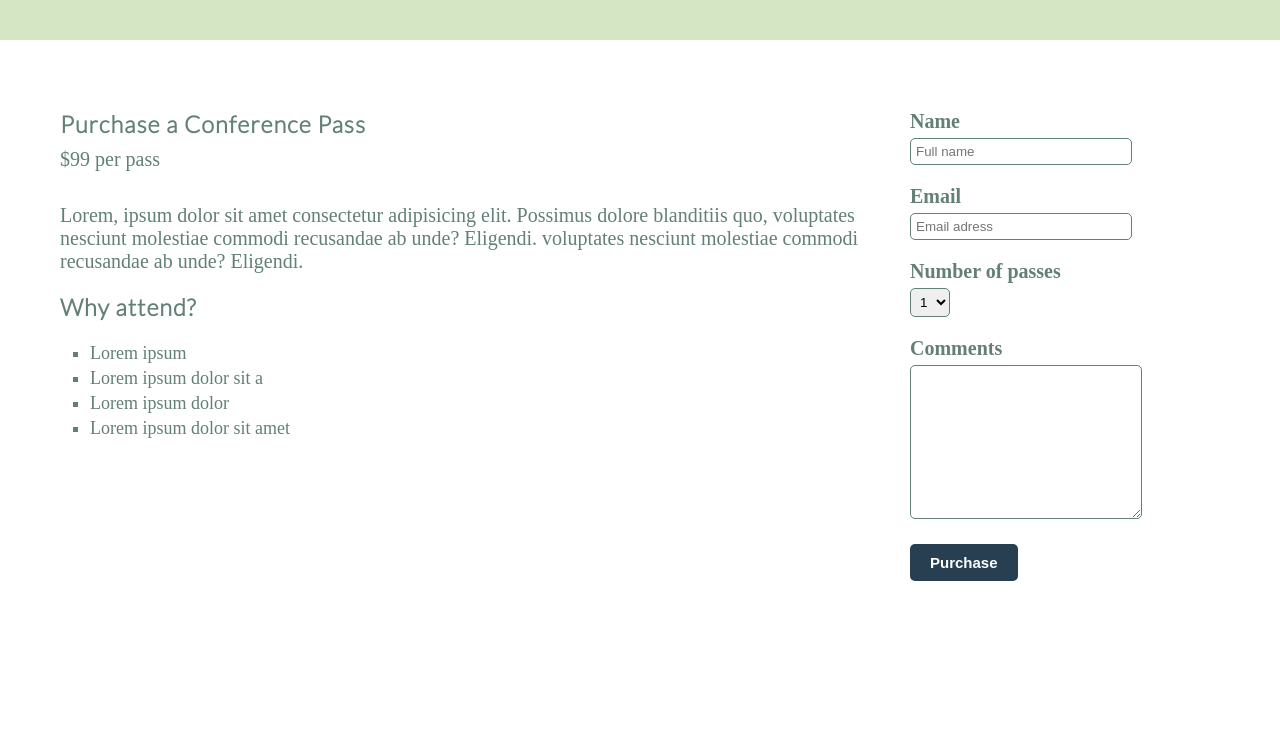
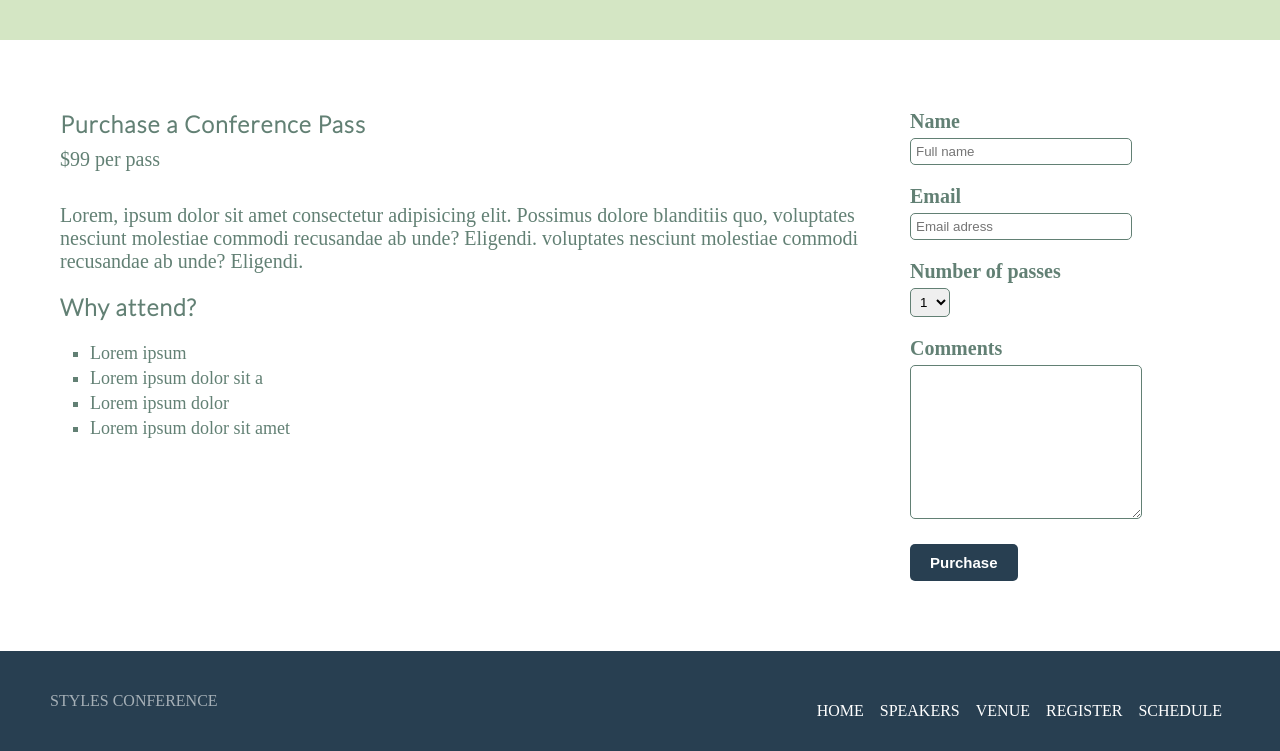
Before and after one commit to ShoiraTa/forms-demo, a plain HTML site: page index.html in a window 1280 px wide. Shown: the part 296-1047 px from the top of the page. Before the commit the page ends 947 px from the top, so only its background shows below. Drawn offline with nearby package versions, Linux system fonts and the light colour scheme.

Commit message:
add footer

```diff
--- a/index.html
+++ b/index.html
@@ -91,5 +91,17 @@
         <button type="submit">Purchase</button>
       </div>
     </main>
+    <footer>
+      <p>Styles conference</p>
+      <div class="footer-nav">
+        <ul>
+          <li>Home</li>
+          <li>Speakers</li>
+          <li>Venue</li>
+          <li>Register</li>
+          <li>Schedule</li>
+        </ul>
+      </div>
+    </footer>
   </body>
 </html>
--- a/style.css
+++ b/style.css
@@ -4,7 +4,8 @@
   text-decoration: none;
 }
 
-nav {
+nav,
+footer {
   display: flex;
   text-transform: uppercase;
   background-color: #283f51;
@@ -120,3 +121,12 @@ button {
   border-radius: 5px;
   font-weight: 600;
 }
+footer {
+  height: 100px;
+  padding: 0 50px 0 50px;
+}
+
+.footer-nav li {
+  padding: 0 8px 0 8px;
+  color: #fff;
+}
```
